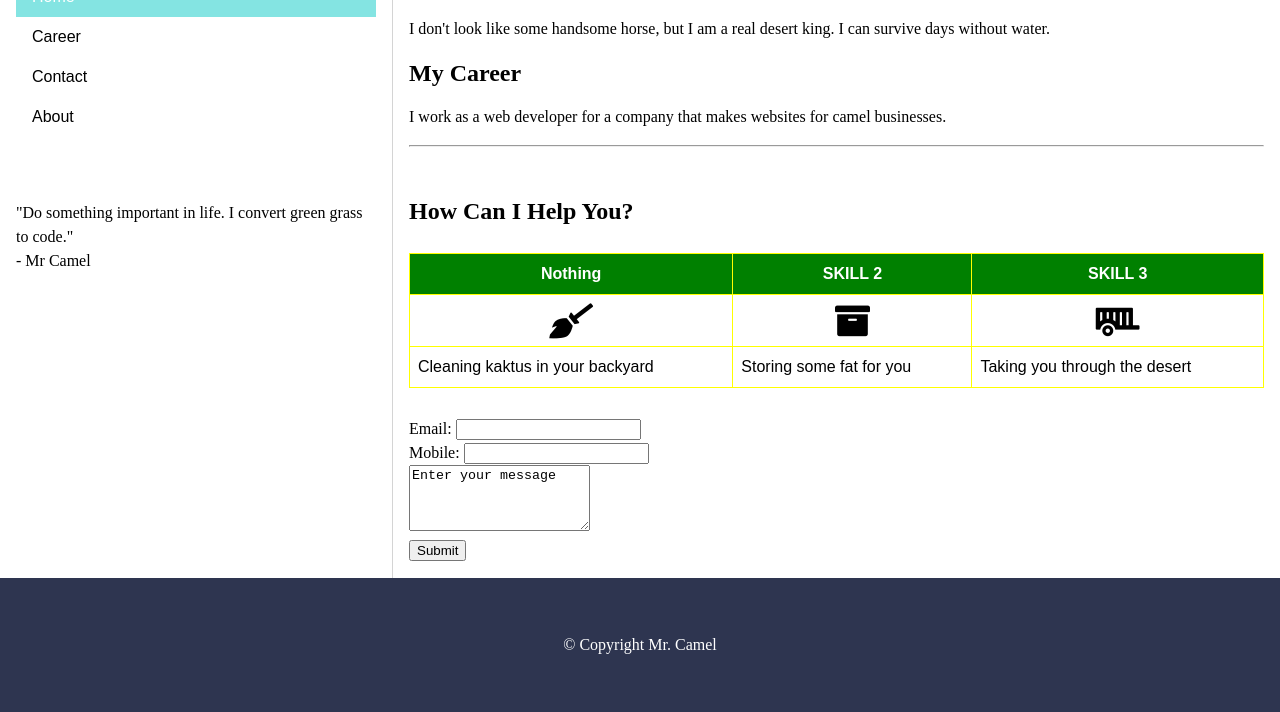
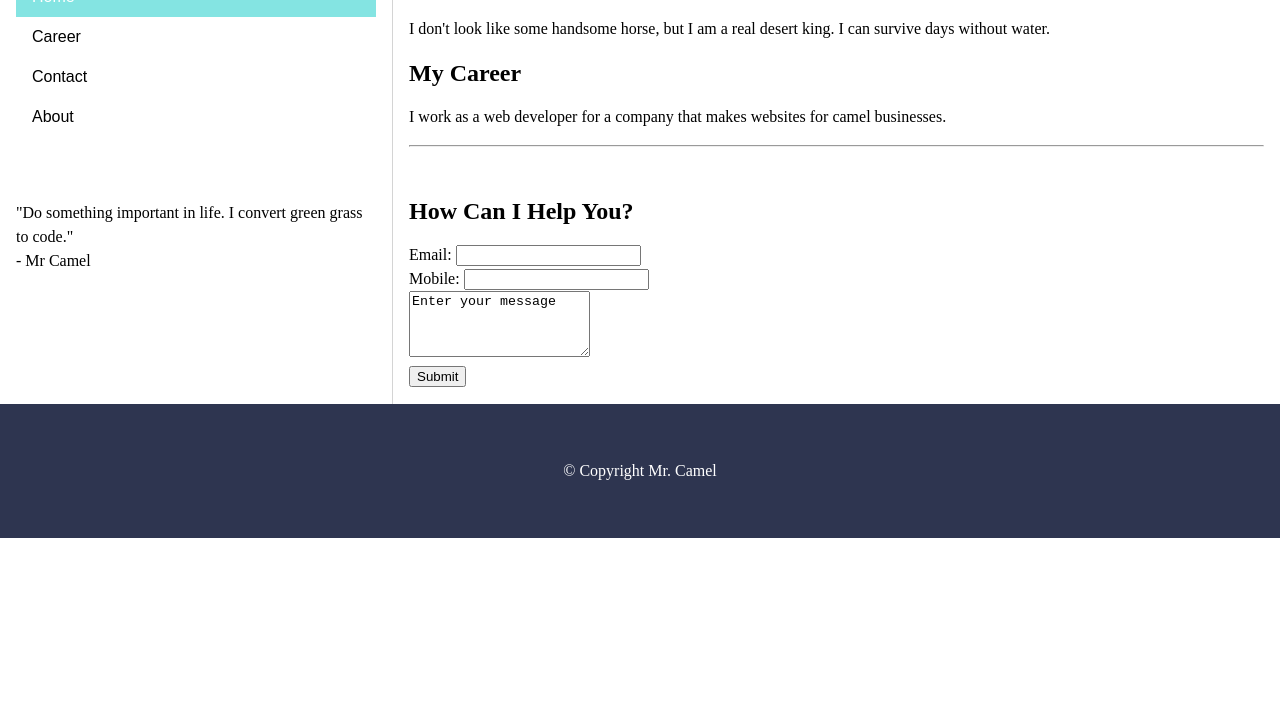
Before and after one commit to Firestorm01X2/site-3-42-2023, a plain HTML site: page index2.html in a window 1280 px wide. Shown: the part 157-869 px from the top of the page. After the commit the page ends 800 px from the top, so only its background shows below. Drawn offline with Linux system fonts and the light colour scheme.

Commit message:
delete table

```diff
--- a/index2.html
+++ b/index2.html
@@ -137,24 +137,6 @@
       <p>I work as a web developer for a company that makes websites for camel businesses.</p>
       <hr><br>
       <h2>How Can I Help You?</h2>
-      <table>
-        <tr>
-          <th>Nothing</th>
-          <th>SKILL 2</th>
-          <th>SKILL 3</th>
-        </tr>
-        <tr>
-          <td><i class="fas fa-broom"></i></td>
-          <td><i class="fas fa-archive"></i></td>
-          <td><i class="fas fa-trailer"></i></td>
-        </tr>
-        <tr>
-          <td>Cleaning kaktus in your backyard</td>
-          <td>Storing some fat for you</td>
-          <td>Taking you through the desert</td>
-        </tr>
-        <tr>
-      </table>
       <form>
         <label>Email: <input type="text" name="email"></label><br>
         <label> Mobile: <input type="text" name="mobile"> </label><br>
```
